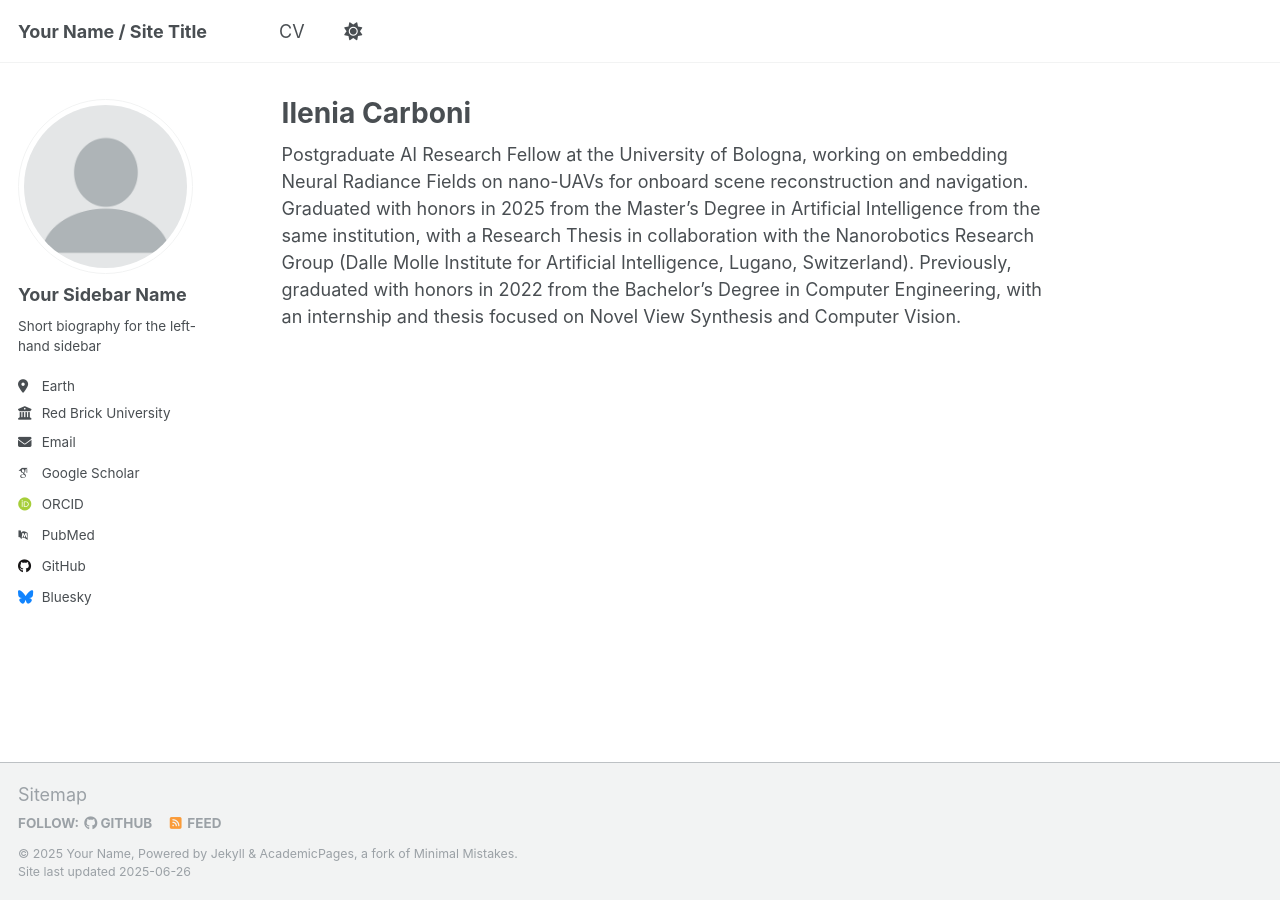
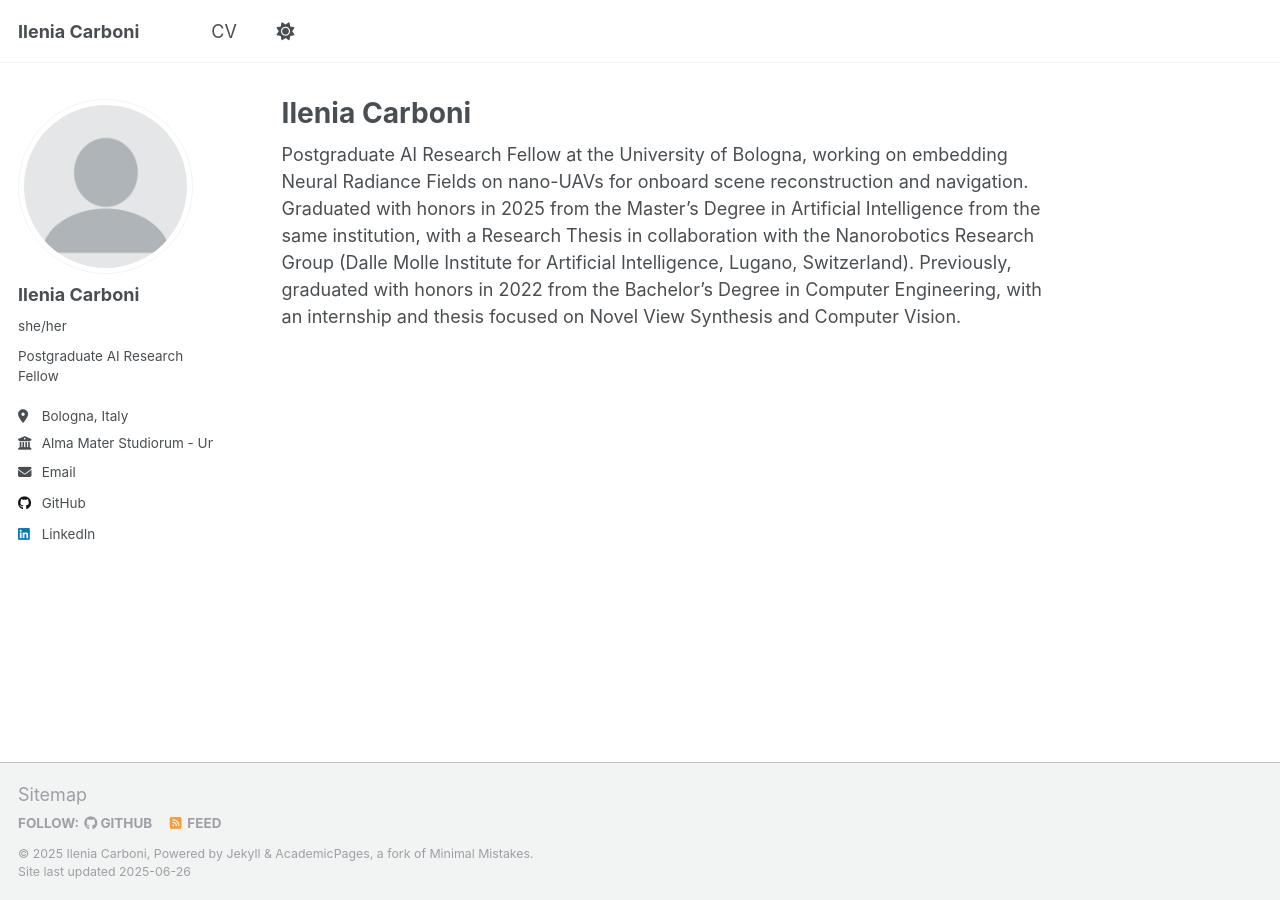
Before and after one commit to ileniacarboni/ileniacarboni.github.io, a Jekyll site: the page built from _pages/about.md, in a window 1280 px wide. Built offline with Jekyll 4.4.1, drawn with Linux system fonts in a browser that asks for light colours; some web fonts are replaced.

Commit message:
setup sidebar

```diff
--- a/_config.yml
+++ b/_config.yml
@@ -9,13 +9,13 @@
 # Basic Site Settings
 locale                   : "en-US"
 site_theme               : "default"
-title                    : "Your Name / Site Title"
+title                    : "Ilenia Carboni"
 title_separator          : "-"
-name                     : &name "Your Name"
-description              : &description "personal description"
-url                      : https://academicpages.github.io # the base hostname & protocol for your site e.g. "https://[your GitHub username].github.io" or if you already have some other page hosted on Github then use "https://[your GitHub username].github.io/[Your Repo Name]"
+name                     : &name "Ilenia Carboni"
+description              : &description "Postgraduate AI Research Fellow"
+url                      : https://ileniacarboni.github.io # the base hostname & protocol for your site e.g. "https://[your GitHub username].github.io" or if you already have some other page hosted on Github then use "https://[your GitHub username].github.io/[Your Repo Name]"
 baseurl                  : "" # the subpath of your site, e.g. "/blog"
-repository               : "academicpages/academicpages.github.io"
+repository               : "ileniacarboni/ileniacarboni.github.io"
 
 # Site Author - The following control what appear as part of the author content on the side bar.
 #               If a field is blank the icon and link will not appear, otherwise it will be shown.
@@ -23,22 +23,22 @@ repository               : "academicpages/academicpages.github.io"
 author:
   # Biographic information
   avatar           : "profile.png"
-  name             : "Your Sidebar Name"
-  pronouns         : # example: "she/her"
-  bio              : "Short biography for the left-hand sidebar"
-  location         : "Earth"
-  employer         : "Red Brick University"
+  name             : "Ilenia Carboni"
+  pronouns         : "she/her"
+  bio              : "Postgraduate AI Research Fellow"
+  location         : "Bologna, Italy"
+  employer         : "Alma Mater Studiorum - University of Bologna"
   uri              : # URL
-  email            : "none@example.org"
+  email            : "ileniacarboni2000@gmail.com"
 
   # Academic websites
   academia         : # URL
   arxiv            : # URL - Update with the correct link to your profile
-  googlescholar    : "https://scholar.google.com/citations?user=PS_CX0AAAAAJ"
+  googlescholar    : # "https://scholar.google.com/citations?user=PS_CX0AAAAAJ"
   impactstory      : # URL
-  orcid            : "http://orcid.org/yourorcidurl"
+  orcid            : # "http://orcid.org/yourorcidurl"
   semantic         : # URL
-  pubmed           : "https://www.ncbi.nlm.nih.gov/pubmed/?term=john+snow"
+  pubmed           : # "https://www.ncbi.nlm.nih.gov/pubmed/?term=john+snow"
   researchgate     : # URL
   scopus           : # URL
 
@@ -46,12 +46,12 @@ author:
   bitbucket        : # Username - Update with your username on the site
   codepen          : # Username
   dribbble         : # Username
-  github           : "academicpages"
+  github           : "ileniacarboni"
   kaggle           : # Username
   stackoverflow    : # User number or user number and name (i.e., use "1" or "1/jeff-atwood")
 
   # Social media
-  bluesky          : "bsky.app" # Replace this with you Bluesky username
+  bluesky          : #"bsky.app" # Replace this with you Bluesky username
   facebook         : # Username
   flickr           : # Username
   foursquare       : # Username
@@ -60,7 +60,7 @@ author:
   keybase          : # Username
   instagram        : # Username
   lastfm           : # Username
-  linkedin         : # Username
+  linkedin         : "ilenia-carboni-6911a6253"
   mastodon         : # URL
   medium           : # URL
   pinterest        : # Username
```
